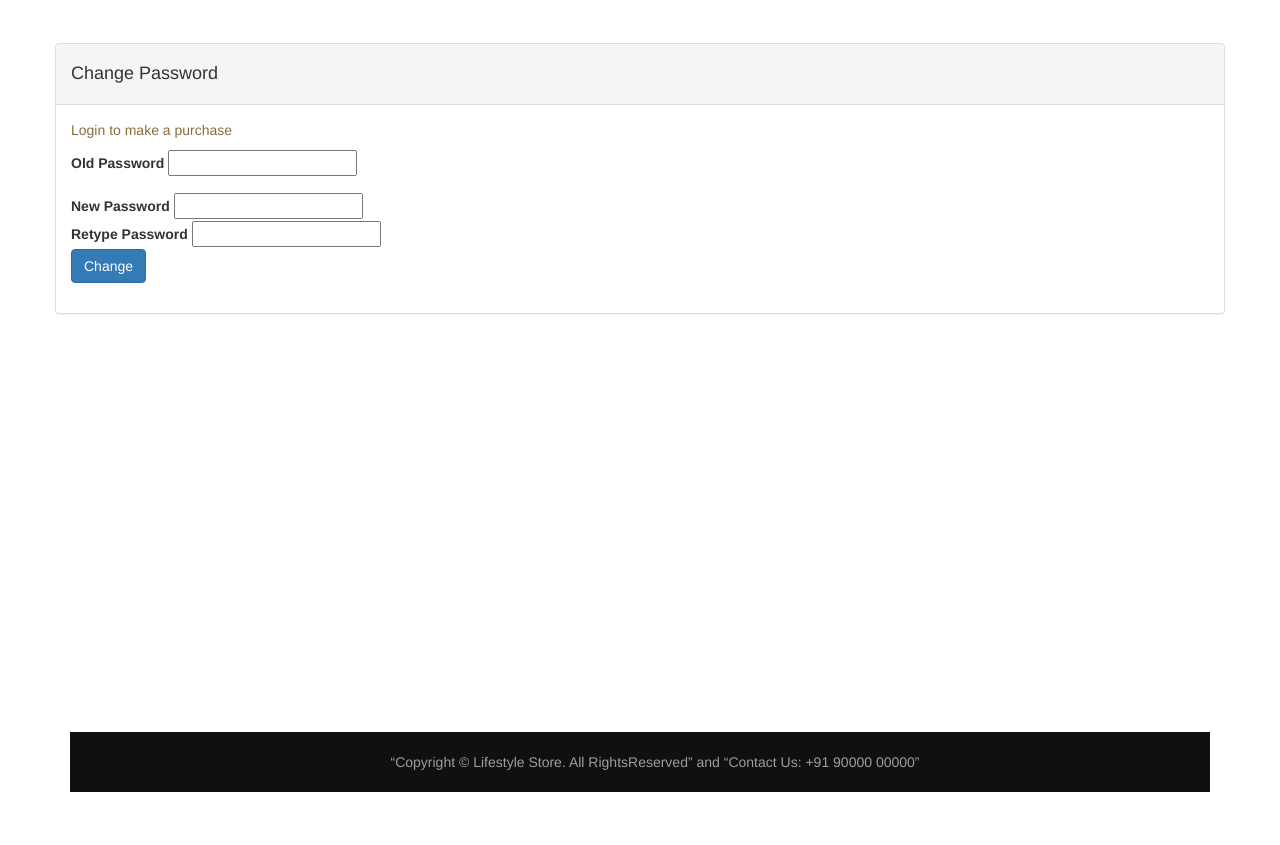
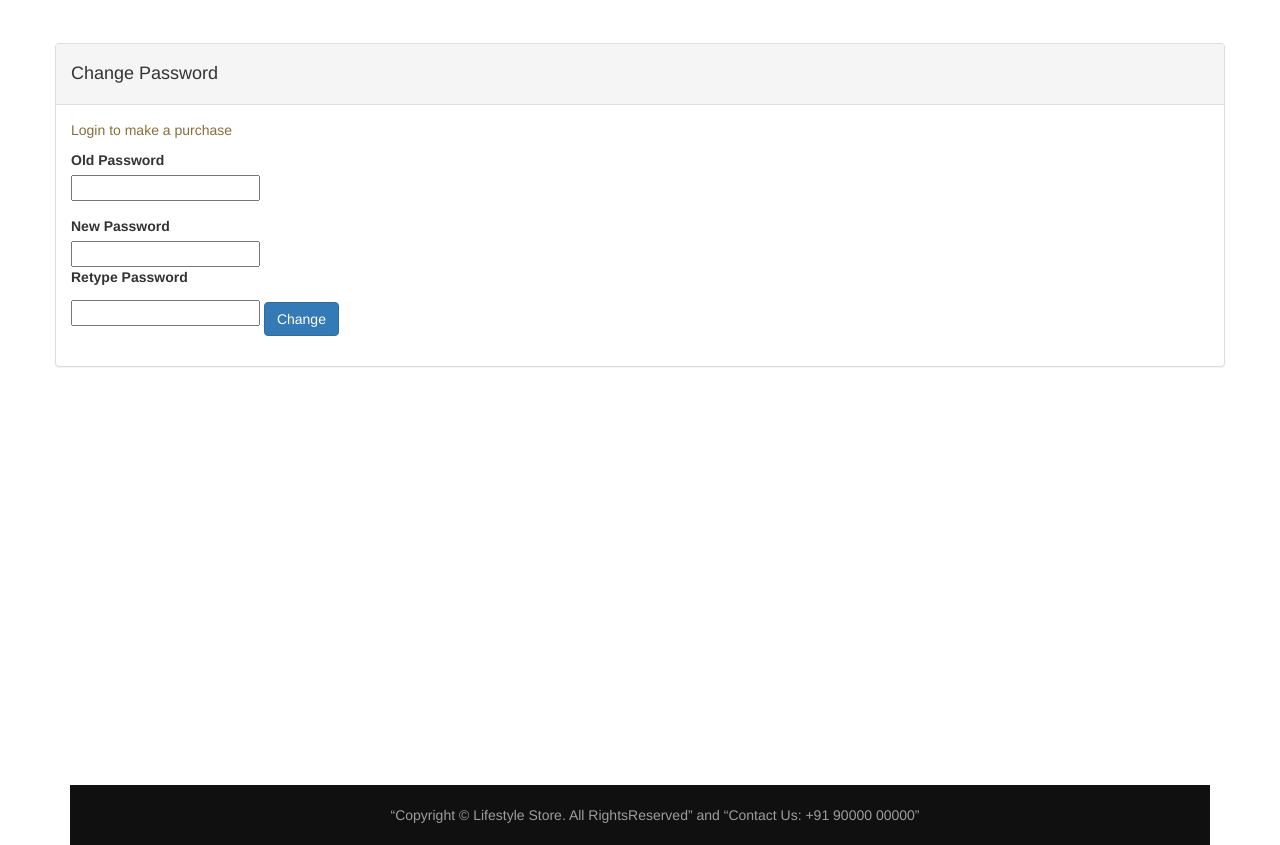
Before and after one commit to poornima702/e-commerce-website, a plain HTML site: page settings.html in a window 1280 px wide. Shown: the part 57-902 px from the top of the page. Before the commit the page ends 849 px from the top, so only its background shows below. Drawn offline with nearby package versions, Linux system fonts and the light colour scheme.

Commit message:
Update settings.html

```diff
--- a/settings.html
+++ b/settings.html
@@ -48,17 +48,17 @@
                 <p class="text-warning">Login to make a purchase</p>
                 <form>
                 <div class="form-group">
-                    <label for="old password">Old Password</label>
+                    <label for="old password">Old Password</label><br>
                     <input type="text" class="form control" name="old password">
                 </div>
                 <div class="form-group">
-                    <label for="new password">New Password</label>
-                    <input type="text" class="form control" name="new password"><br>
+                    <label for="new password">New Password</label><br>
+                    <input type="text" class="form control" name="new password">
 
                     <div class="form-group">
-                        <label for="retype password">Retype Password</label>
-                        <input type="text" class="form control" name="retype password"><br>
-                <button class="btn btn-primary">Change</button>
+                        <label for="retype password">Retype Password</label><br>
+                        <input type="text" class="form control" name="retype password">
+                <button class="btn btn-primary" style="margin-top:10px ;">Change</button>
                 </div>
                 </form>
 
```
